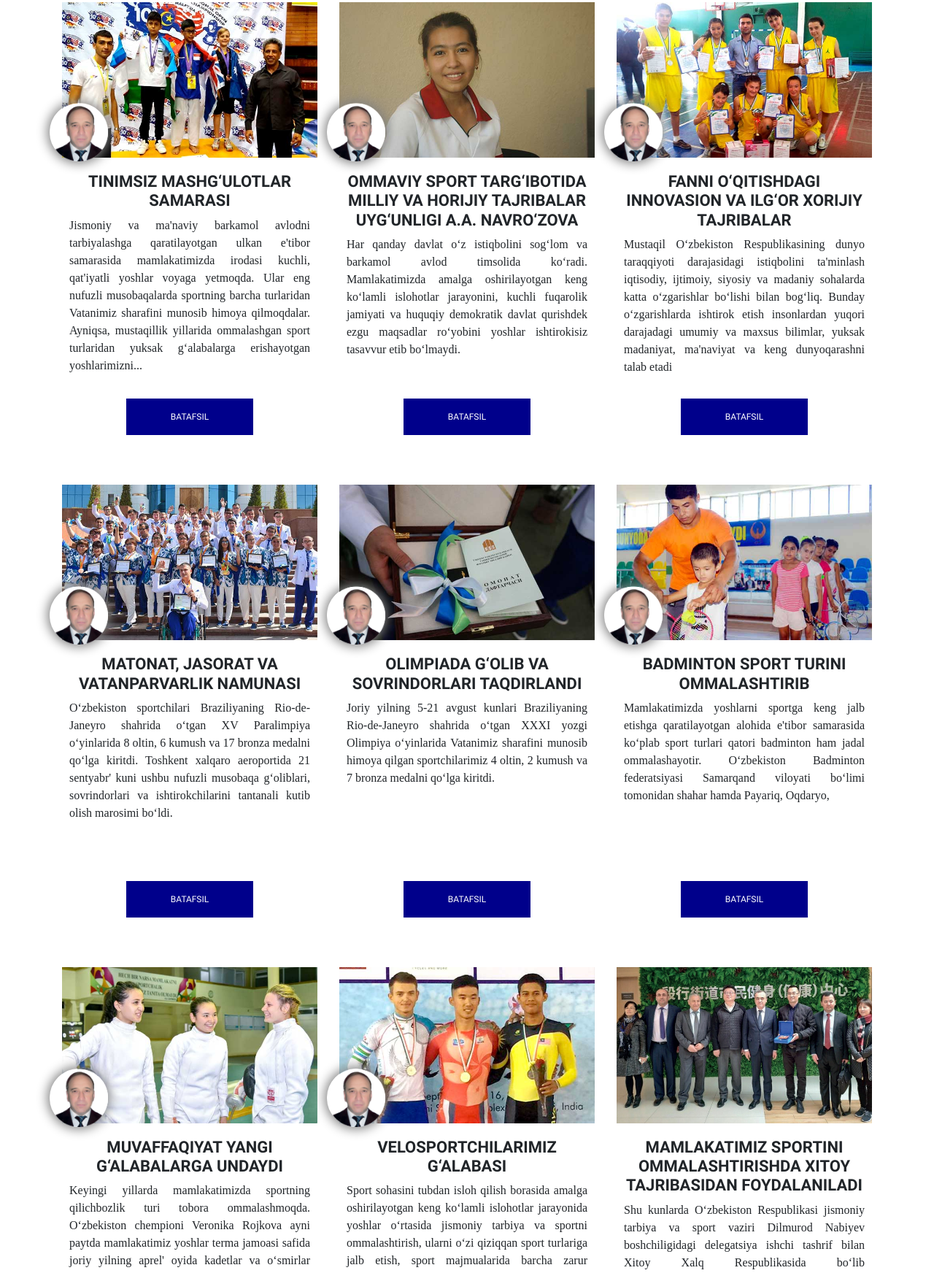
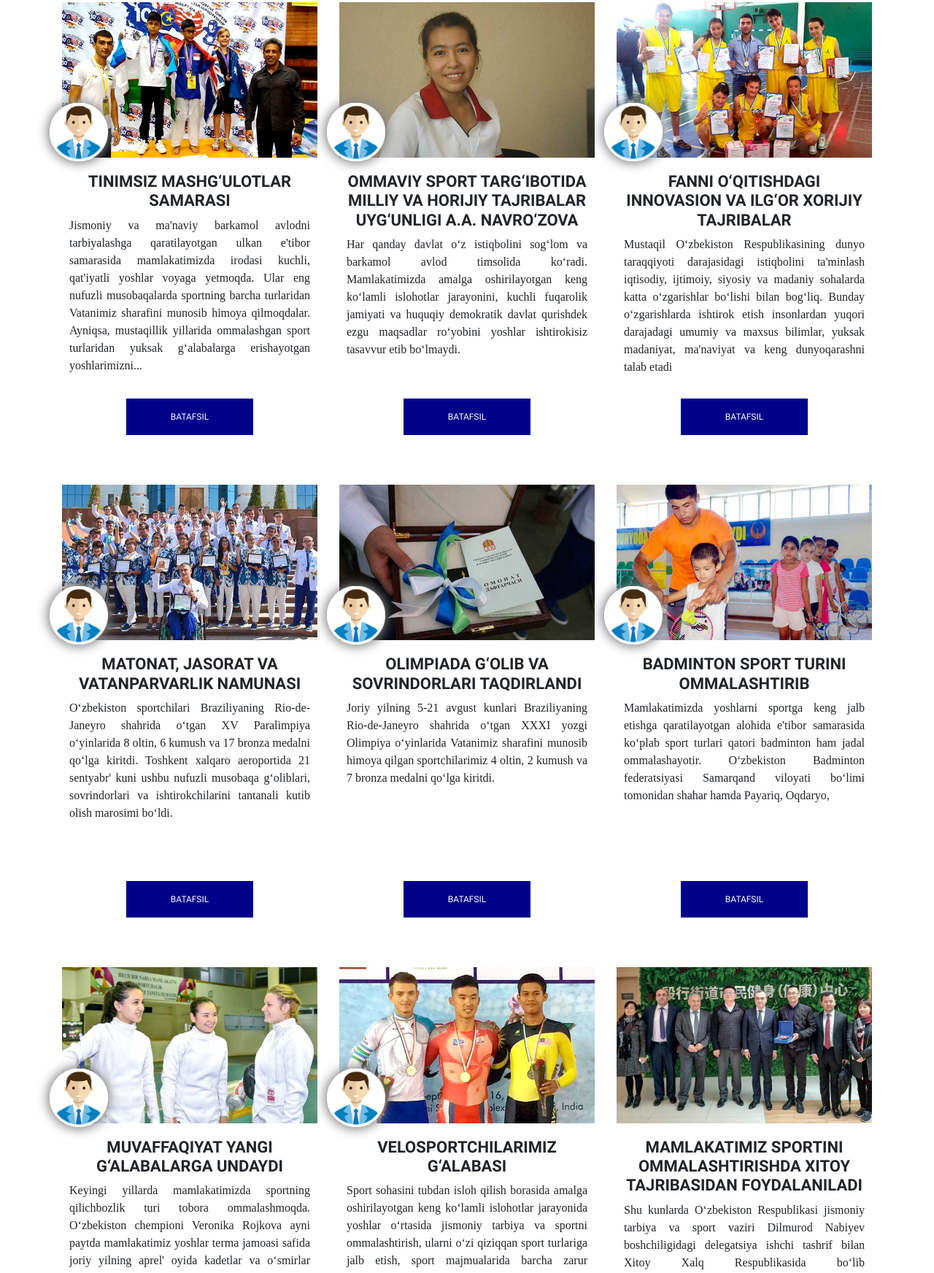
Before and after one commit to UmiTello/Oliysport, a plain HTML site: page uzb/news.html in a window 1280 px wide. Shown: the part 185-1929 px from the top of the page at 73% size. Drawn offline with Linux system fonts and the light colour scheme; a web font is replaced by a local one.

Commit message:
additions

```diff
--- a/uzb/news.html
+++ b/uzb/news.html
@@ -74,7 +74,7 @@
                         <div class="latest-news-card__img position-relative w-100">
                             <img src="img/news/card-1.jpg" alt="">
                             <div class="latest-news-card__author position-absolute">
-                                <img src="img/authors/AGZAMOV-BILOL-XILOLOVICH.png" alt="">
+                                <img src="img/authors/temp.png" alt="">
                             </div>
                         </div>
                         <div class="latest-news-card__description d-flex flex-column justify-content-between">
@@ -87,7 +87,7 @@
                         <div class="latest-news-card__img position-relative w-100">
                             <img src="img/news/card-2.jpg" alt="">
                             <div class="latest-news-card__author position-absolute">
-                                <img src="img/authors/AGZAMOV-BILOL-XILOLOVICH.png" alt="">
+                                <img src="img/authors/temp.png" alt="">
                             </div>
                         </div>
                         <div class="latest-news-card__description d-flex flex-column justify-content-between">
@@ -100,7 +100,7 @@
                         <div class="latest-news-card__img position-relative w-100">
                             <img src="img/news/card-3.jpg" alt="">
                             <div class="latest-news-card__author position-absolute">
-                                <img src="img/authors/AGZAMOV-BILOL-XILOLOVICH.png" alt="">
+                                <img src="img/authors/temp.png" alt="">
                             </div>
                         </div>
                         <div class="latest-news-card__description d-flex flex-column justify-content-between">
@@ -113,7 +113,7 @@
                         <div class="latest-news-card__img position-relative w-100">
                             <img src="img/news/card-4.jpg" alt="">
                             <div class="latest-news-card__author position-absolute">
-                                <img src="img/authors/AGZAMOV-BILOL-XILOLOVICH.png" alt="">
+                                <img src="img/authors/temp.png" alt="">
                             </div>
                         </div>
                         <div class="latest-news-card__description d-flex flex-column justify-content-between">
@@ -126,7 +126,7 @@
                         <div class="latest-news-card__img position-relative w-100">
                             <img src="img/news/card-5.jpg" alt="">
                             <div class="latest-news-card__author position-absolute">
-                                <img src="img/authors/AGZAMOV-BILOL-XILOLOVICH.png" alt="">
+                                <img src="img/authors/temp.png" alt="">
                             </div>
                         </div>
                         <div class="latest-news-card__description d-flex flex-column justify-content-between">
@@ -139,7 +139,7 @@
                         <div class="latest-news-card__img position-relative w-100">
                             <img src="img/news/card-6.jpg" alt="">
                             <div class="latest-news-card__author position-absolute">
-                                <img src="img/authors/AGZAMOV-BILOL-XILOLOVICH.png" alt="">
+                                <img src="img/authors/temp.png" alt="">
                             </div>
                         </div>
                         <div class="latest-news-card__description d-flex flex-column justify-content-between">
@@ -152,7 +152,7 @@
                         <div class="latest-news-card__img position-relative w-100">
                             <img src="img/news/card-7.jpg" alt="">
                             <div class="latest-news-card__author position-absolute">
-                                <img src="img/authors/AGZAMOV-BILOL-XILOLOVICH.png" alt="">
+                                <img src="img/authors/temp.png" alt="">
                             </div>
                         </div>
                         <div class="latest-news-card__description d-flex flex-column justify-content-between">
@@ -165,7 +165,7 @@
                         <div class="latest-news-card__img position-relative w-100">
                             <img src="img/news/card-8.jpg" alt="">
                             <div class="latest-news-card__author position-absolute">
-                                <img src="img/authors/AGZAMOV-BILOL-XILOLOVICH.png" alt="">
+                                <img src="img/authors/temp.png" alt="">
                             </div>
                         </div>
                         <div class="latest-news-card__description d-flex flex-column justify-content-between">
```
Also changed, not shown: uzb/index.html (+8 -8 lines), uzb/staff.html (+12 -11 lines), uzb/img/authors/AGZAMOV-BILOL-XILOLOVICH.png (deleted), uzb/img/authors/temp.png (added), uzb/img/staff/page4-img1.jpg.
